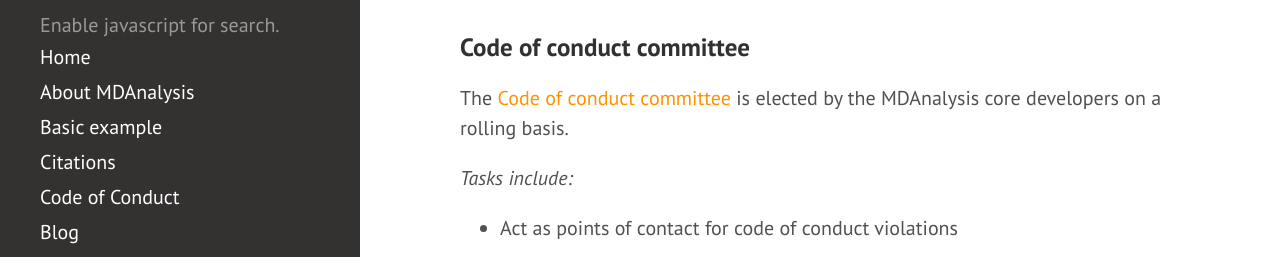
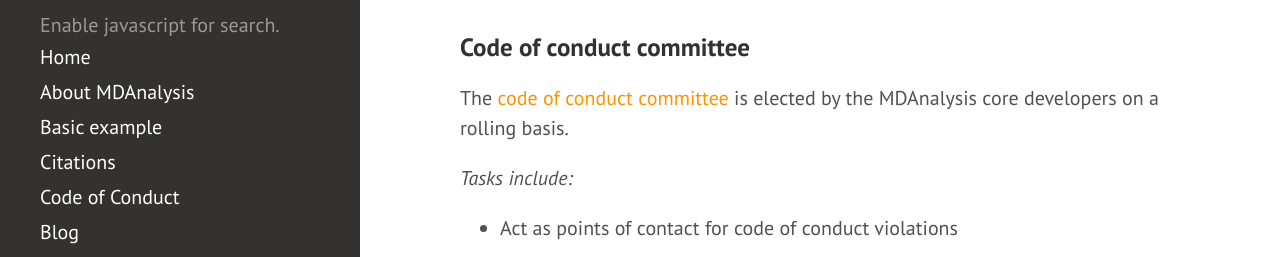
Before and after one commit to MDAnalysis/MDAnalysis.github.io, a Jekyll site: the page built from pages/team.md, in a window 1280 px wide and 900 px high, scrolled down 2300 px. Shown: the part 175-432 px from the top of the window. Built offline with Jekyll 4.4.1, drawn with Linux system fonts in a browser that asks for light colours; comment, search, counter and statistics services are not loaded.

```diff
--- a/_data/team/roles/code_of_conduct.yml
+++ b/_data/team/roles/code_of_conduct.yml
@@ -1,6 +1,6 @@
 role: Code of conduct committee
 description: |
-  The [Code of conduct committee](https://www.mdanalysis.org/pages/conduct/)
+  The [code of conduct committee](https://www.mdanalysis.org/pages/conduct/)
   is elected by the MDAnalysis core developers on a rolling basis.
 tasks:
   - Act as points of contact for code of conduct violations
```
